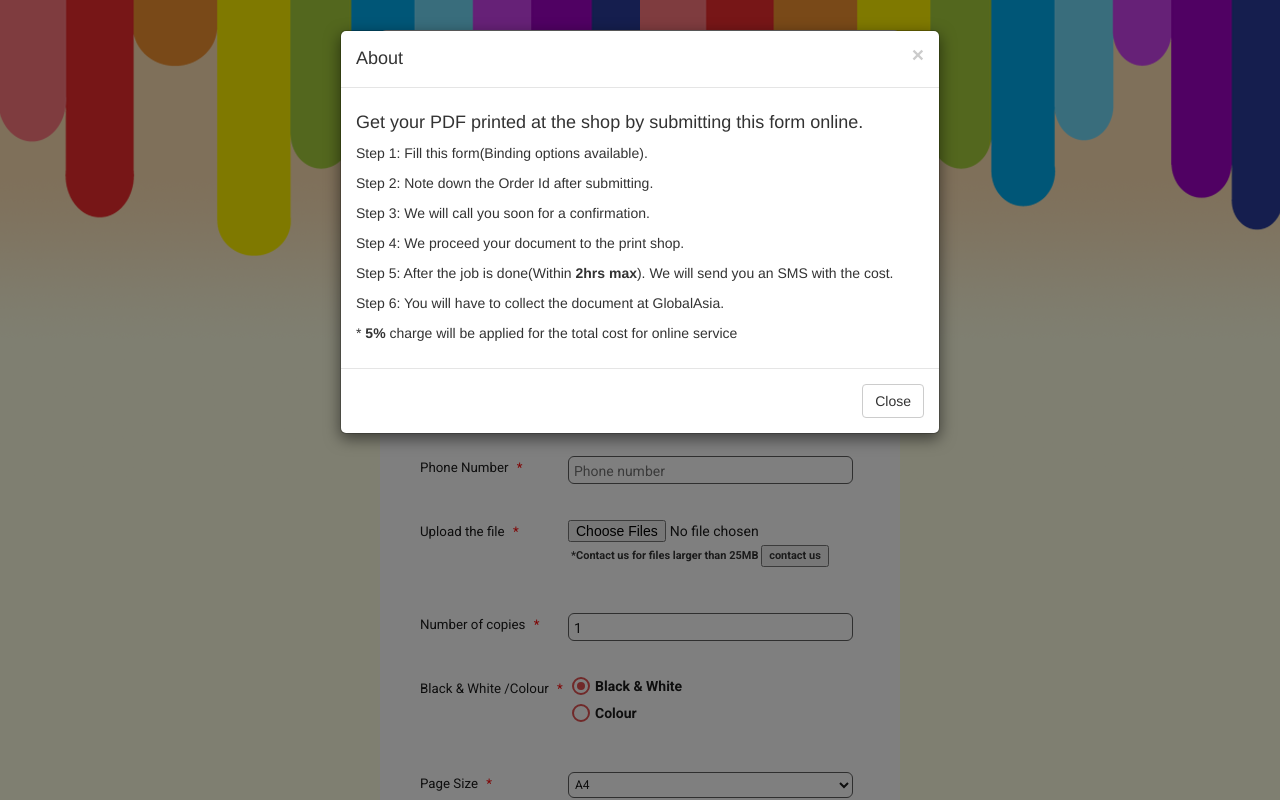
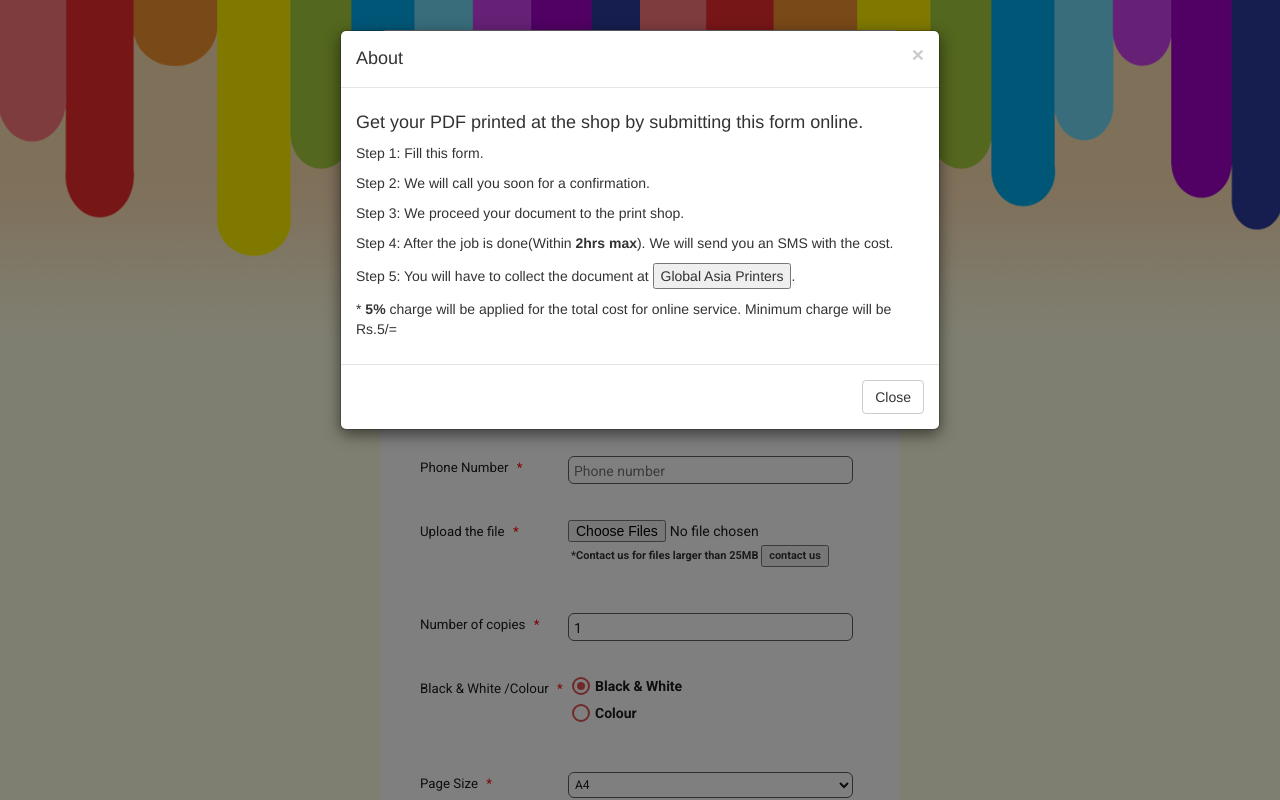
Before and after one commit to Hanz94/InitialPrototype, a PHP site: page / in a window 1280 px wide, after a click on "About". Run offline with PHP 8.4, Linux system fonts and the light colour scheme; some libraries are stand-ins or nearby versions.

Commit message:
Merge origin/master
added google maps for location of global: dineth

```diff
--- a/sprintylab/index.php
+++ b/sprintylab/index.php
@@ -575,8 +575,8 @@
                 <label class="form-label form-label-left form-label-auto" id="label_13" for="input_13"> Additional Information </label>
                 <div id="cid_13" class="form-input jf-required">
                     <textarea id="additional_information" class="form-textarea" name="additional_information" cols="40" rows="6" placeholder="Binding options are provided. Reffer the tables below." data-component="textarea"></textarea>
-                    <label class="form-sub-label" for="myModal" id="sublabel_first" style="min-height:13px;" type="button" class="btn btn-info btn-sm" data-toggle="modal" data-target="#myModal">* Currently all the orders will be printed at <b>Global Asia Printers</b> infront of university of Moratuwa.</label>
-                    <label class="form-sub-label" for="myModal" id="sublabel_first" style="min-height:13px;" type="button" class="btn btn-info btn-sm" data-toggle="modal" data-target="#myModal">* 5% will be charged from each transaction as a service charge. Minimum charge will be Rs.5/=</label>
+                    <label class="form-sub-label" for="myModal" id="sublabel_first" style="min-height:13px;" type="button" class="btn btn-info btn-sm" data-toggle="modal" >* Currently all the orders will be printed at <button type="button" class="" data-toggle="modal" data-target="#myModal1">Global Asia Printers</button> infront of university of Moratuwa.</label>
+                    <label class="form-sub-label" for="myModal" id="sublabel_first" style="min-height:13px;" type="button" class="btn btn-info btn-sm" data-toggle="modal" data-target="#myModal">* 5% will be charged from each transaction as a service charge. Minimum charge will be Rs.5/= <button type="button" class="">About</button></label>
                 </div>
             </li>
 
@@ -711,24 +711,47 @@
                 Get your PDF printed at the shop by submitting this form online.
             </h4>
               <p>
-                    Step 1: Fill this form(Binding options available).
+                    Step 1: Fill this form.
               </p>
               <p>
-                    Step 2: Note down the Order Id after submitting.
+                    Step 2: We will call you soon for a confirmation.
               </p>
               <p>
-                    Step 3: We will call you soon for a confirmation.
+                    Step 3: We proceed your document to the print shop.
               </p>
               <p>
-                    Step 4: We proceed your document to the print shop.
+                    Step 4: After the job is done(Within <b>2hrs max</b>). We will send you an SMS with the cost.
               </p>
               <p>
-                    Step 5: After the job is done(Within <b>2hrs max</b>). We will send you an SMS with the cost.
-              </p>
-              <p>
-                    Step 6: You will have to collect the document at GlobalAsia.
+                    Step 5: You will have to collect the document at <button type="button" class="" data-toggle="modal" data-target="#myModal1">Global Asia Printers</button>.
             </p>
-            <p>* <b>5%</b> charge will be applied for the total cost for online service</p>
+            <p>* <b>5%</b> charge will be applied for the total cost for online service. Minimum charge will be Rs.5/=</p>
+          </div>
+          <div class="modal-footer">
+            <button type="button" class="btn btn-default" data-dismiss="modal">Close</button>
+          </div>
+        </div>
+
+      </div>
+    </div>
+    <!-- Modal -->
+    <div id="myModal1" class="modal fade" role="dialog">
+      <div class="modal-dialog">
+
+        <!-- Modal content-->
+        <div class="modal-content">
+          <div class="modal-header">
+            <button type="button" class="close" data-dismiss="modal">&times;</button>
+            <h4 class="modal-title">Location to collect your documents</h4>
+          </div>
+          <div class="modal-body">
+            <h4>
+                Global Asia Printers & Book Binders
+            </h4>
+
+              <iframe src="https://www.google.com/maps/embed?pb=!1m18!1m12!1m3!1d247.61219670065478!2d79.90064084529877!3d6.794761983181008!2m3!1f0!2f0!3f0!3m2!1i1024!2i768!4f13.1!3m3!1m2!1s0x0%3A0xe99a983ec5b8da7a!2sGlobal+Asia+Printers+%26+Book+Binders!5e0!3m2!1sen!2slk!4v1498327482785" width="100%" height="90%" frameborder="0" style="border:0" allowfullscreen></iframe>
+              <br>
+              <img src="Images/global.png" width="100%" height="50%">
           </div>
           <div class="modal-footer">
             <button type="button" class="btn btn-default" data-dismiss="modal">Close</button>
```
